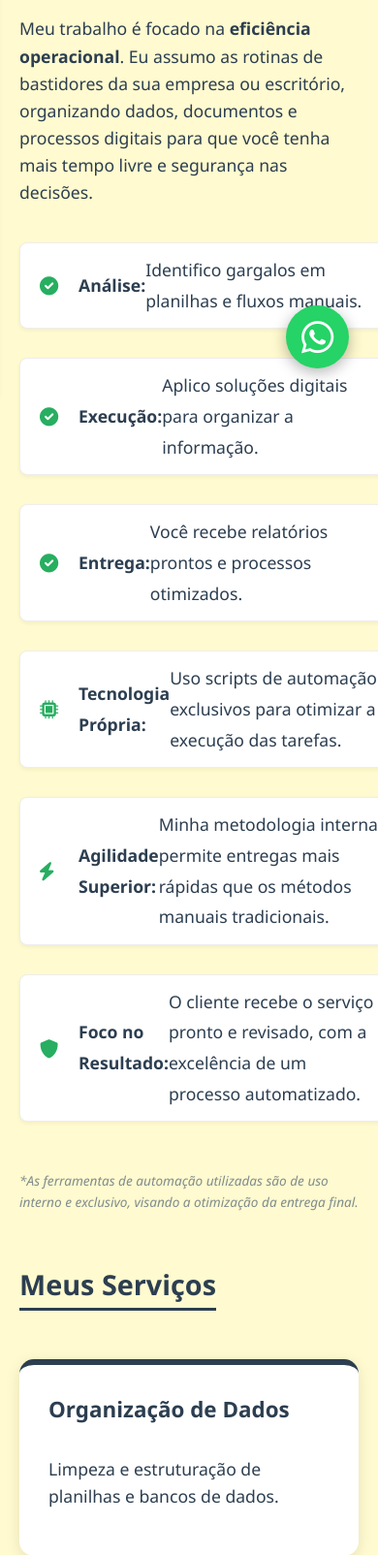
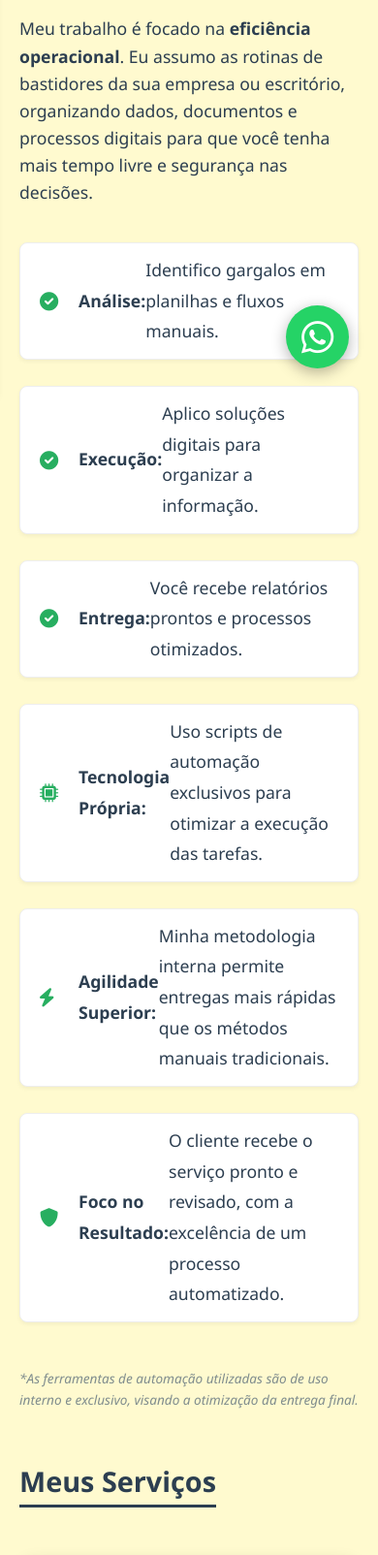
Before and after one commit to sMarkis/meu-site-profissional, a Flask app: page / in a window 390 px wide. Shown: the part 434-2038 px from the top of the page at 97% size. Run offline with Flask 3, Linux system fonts and the light colour scheme.

Commit message:
correção do css metodologia

```diff
--- a/static/css/style.css
+++ b/static/css/style.css
@@ -365,16 +365,20 @@ p {
         padding: 0;
         margin: 0 auto;
         width: 100%;
+        box-sizing: border-box; /* Garante que o padding não aumente o tamanho da caixa */
     }
 
     .lista-metodologia li {
-        width: 90%;
+        width: 95%;
+        max-width: 400px; /* evita que a caixa fique larga de mais em tablets */
         justify-content: flex-start;
-        margin-bottom: 15px;
+        margin-bottom: 12px;
         text-align: left;
         background: white;
-        box-shadow: 0 2px 4px rgba(0,0,0,0.05);
+        box-shadow: 0 2px 8px rgba(0,0,0,0.01);
         border-radius: 8px;
+        padding: 15px; /* espaço interno para nao colar na borda */
+        box-sizing: border-box; /* Garante que o padding não aumente o tamanho da caixa (não fugir da tela) */
     }
 }
 
```
